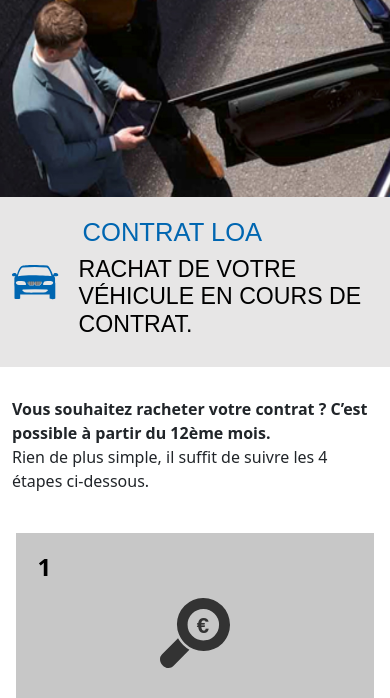
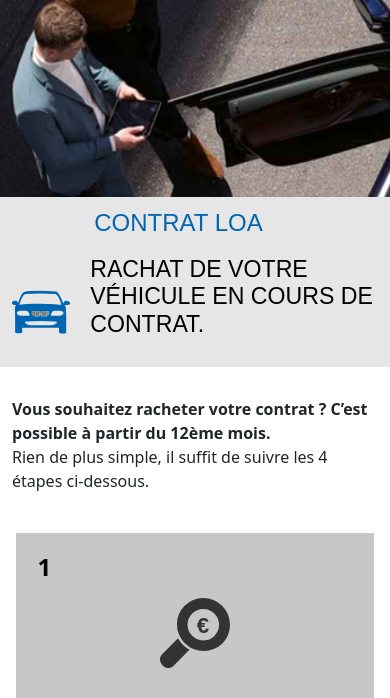
Before and after one commit to DaSilvaChristophe/project_bmw_duncan, a website: page html/7-vehicle-redemption.html in a window 390 px wide. Shown: the part 123-821 px from the top of the page. Drawn offline with nearby package versions, Linux system fonts and the light colour scheme; a web font is replaced by a local one.

Commit message:
Modification block title & svg img top

```diff
--- a/css/responsive/7-vehicle-redemption-responsive.css
+++ b/css/responsive/7-vehicle-redemption-responsive.css
@@ -292,8 +292,8 @@
   }
 
   .block_icon_vehicle {
-    width: 15%;
-    padding-bottom: 30px;
+    width: 18%;
+    padding-bottom: 0px;
     padding-left: 12px;
   }
 
@@ -316,8 +316,9 @@
 
   .block_title > h2 {
     color: #0066b1;
-    font-size: 1.6em;
+    font-size: 1.5em;
     margin-left: 0px;
+    padding-bottom: 10px;
   }
 
   .block_title > h1 {
```
